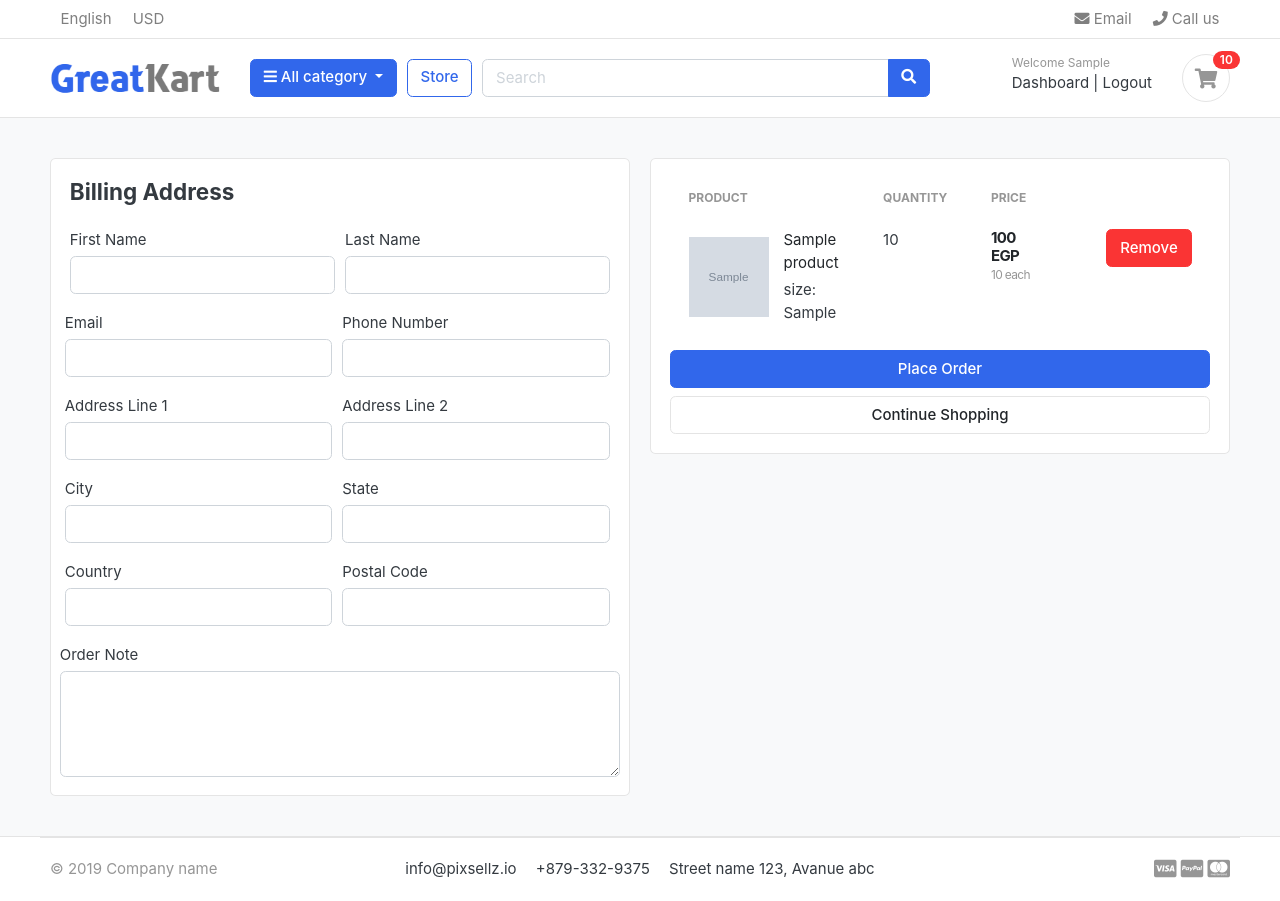
After one commit to Jamal-Ayman/greatkart-django, a Django app: page /cart/checkout/ in a window 1280 px wide. The commit adds this page. Run offline with Django 3.2, Linux system fonts and the light colour scheme; a user stored in the database is signed in; tables that the repository leaves empty hold one stand-in row (values such as "Sample post"); grey boxes marked "Sample" are stand-in pictures; some libraries are stand-ins or nearby versions; some web fonts are replaced.

Commit message:
handle cart & checkout login user

```diff
--- a/carts/context_processors.py
+++ b/carts/context_processors.py
@@ -10,7 +10,10 @@ def counter(request):
     else:
         try:
             cart = Cart.objects.filter(cart_id=_cart_id(request))
-            cart_items = CartItem.objects.all().filter(cart=cart[:1])
+            if request.user.is_authenticated:
+                cart_items = CartItem.objects.all().filter(user=request.user)
+            else:
+                cart_items = CartItem.objects.all().filter(cart=cart[:1])
             for cart_item in cart_items:
                 cart_count += cart_item.quantity
         except Cart.DoesNotExist:
--- a/carts/models.py
+++ b/carts/models.py
@@ -1,6 +1,7 @@
 from django.db import models
 
 # Create your models here.
+from accounts.models import Account
 from store.models import Product, Variation
 
 
@@ -13,9 +14,10 @@ class Cart(models.Model):
 
 
 class CartItem(models.Model):
+    user = models.ForeignKey(Account, on_delete=models.CASCADE, null=True)
     product = models.ForeignKey(Product, on_delete=models.CASCADE)
     variations = models.ManyToManyField(Variation, blank=True)
-    cart = models.ForeignKey(Cart, on_delete=models.CASCADE)
+    cart = models.ForeignKey(Cart, on_delete=models.CASCADE, null=True)
     quantity = models.IntegerField()
     is_active = models.BooleanField(default=True)
 
--- a/carts/urls.py
+++ b/carts/urls.py
@@ -6,6 +6,7 @@ urlpatterns = [
     path('', views.cart, name='cart'),
     path('add_cart/<int:product_id>/', views.add_cart, name='add_cart'),
     path('remove_cart/<int:product_id>/<int:cart_item_id>/', views.remove_cart, name='remove_cart'),
-    path('remove_cart_item/<int:product_id>/<int:cart_item_id>/', views.remove_cart_item, name='remove_cart_item')
+    path('remove_cart_item/<int:product_id>/<int:cart_item_id>/', views.remove_cart_item, name='remove_cart_item'),
 
+    path('checkout/', views.checkout, name='checkout')
 ]
--- a/carts/views.py
+++ b/carts/views.py
@@ -1,3 +1,5 @@
+from django.contrib.auth.decorators import login_required
+from django.core.exceptions import ObjectDoesNotExist
 from django.http import HttpResponse
 from django.shortcuts import render, redirect, get_object_or_404
 
@@ -14,64 +16,115 @@ def _cart_id(request):
 
 
 def add_cart(request, product_id):
+    current_user = request.user
     product = Product.objects.get(id=product_id)
-    product_variation = []
-    if request.method == 'POST':
-        for item in request.POST:
-            key = item
-            value = request.POST[key]
-            # print(key, value)
+    if current_user.is_authenticated:
+        product_variation = []
+        if request.method == 'POST':
+            for item in request.POST:
+                key = item
+                value = request.POST[key]
+                # print(key, value)
 
-            try:
-                variation = Variation.objects.get(product=product, variation_category__iexact=key,
-                                                  variation_value__iexact=value)
-                product_variation.append(variation)
-            except:
-                pass
+                try:
+                    variation = Variation.objects.get(product=product, variation_category__iexact=key,
+                                                      variation_value__iexact=value)
+                    product_variation.append(variation)
+                except:
+                    pass
 
-    try:
-        cart = Cart.objects.get(cart_id=_cart_id(request))
-    except Cart.DoesNotExist:
-        cart = Cart.objects.create(cart_id=_cart_id(request))
-    cart.save()
-    is_cart_items_exists = CartItem.objects.filter(product=product, cart=cart).exists()
-    if is_cart_items_exists:
-        cart_item = CartItem.objects.filter(cart=cart, product=product)
-        ex_var_list = []
-        id1 = []
-        for item in cart_item:
-            existing_variation = item.variations.all()
-            ex_var_list.append(list(existing_variation))
-            id1.append(item.id)
-        print(ex_var_list)
-        if product_variation in ex_var_list:
-            index = ex_var_list.index(product_variation)
-            item_id = id1[index]
-            item = CartItem.objects.get(product=product, id=item_id)
-            item.quantity += 1
-            item.save()
+        is_cart_items_exists = CartItem.objects.filter(product=product, user=current_user).exists()
+        if is_cart_items_exists:
+            cart_item = CartItem.objects.filter(user=current_user, product=product)
+            ex_var_list = []
+            id1 = []
+            for item in cart_item:
+                existing_variation = item.variations.all()
+                ex_var_list.append(list(existing_variation))
+                id1.append(item.id)
+            print(ex_var_list)
+            if product_variation in ex_var_list:
+                index = ex_var_list.index(product_variation)
+                item_id = id1[index]
+                item = CartItem.objects.get(product=product, id=item_id)
+                item.quantity += 1
+                item.save()
+            else:
+                item = CartItem.objects.create(product=product, quantity=1, user=current_user)
+                if len(product_variation) > 0:
+                    item.variations.clear()
+                    item.variations.add(*product_variation)
+                # cart_item.quantity += 1
+                item.save()
         else:
-            item = CartItem.objects.create(product=product, quantity=1, cart=cart)
+            cart_item = CartItem.objects.create(user=current_user, product=product, quantity=1)
             if len(product_variation) > 0:
-                item.variations.clear()
-                item.variations.add(*product_variation)
-            # cart_item.quantity += 1
-            item.save()
+                cart_item.variations.clear()
+                cart_item.variations.add(*product_variation)
+            cart_item.save()
+
+        return redirect('cart')
     else:
-        cart_item = CartItem.objects.create(cart=cart, product=product, quantity=1)
-        if len(product_variation) > 0:
-            cart_item.variations.clear()
-            cart_item.variations.add(*product_variation)
-        cart_item.save()
+        product_variation = []
+        if request.method == 'POST':
+            for item in request.POST:
+                key = item
+                value = request.POST[key]
+                # print(key, value)
 
-    return redirect('cart')
+                try:
+                    variation = Variation.objects.get(product=product, variation_category__iexact=key,
+                                                      variation_value__iexact=value)
+                    product_variation.append(variation)
+                except:
+                    pass
+
+        try:
+            cart = Cart.objects.get(cart_id=_cart_id(request))
+        except Cart.DoesNotExist:
+            cart = Cart.objects.create(cart_id=_cart_id(request))
+        cart.save()
+        is_cart_items_exists = CartItem.objects.filter(product=product, cart=cart).exists()
+        if is_cart_items_exists:
+            cart_item = CartItem.objects.filter(cart=cart, product=product)
+            ex_var_list = []
+            id1 = []
+            for item in cart_item:
+                existing_variation = item.variations.all()
+                ex_var_list.append(list(existing_variation))
+                id1.append(item.id)
+            print(ex_var_list)
+            if product_variation in ex_var_list:
+                index = ex_var_list.index(product_variation)
+                item_id = id1[index]
+                item = CartItem.objects.get(product=product, id=item_id)
+                item.quantity += 1
+                item.save()
+            else:
+                item = CartItem.objects.create(product=product, quantity=1, cart=cart)
+                if len(product_variation) > 0:
+                    item.variations.clear()
+                    item.variations.add(*product_variation)
+                # cart_item.quantity += 1
+                item.save()
+        else:
+            cart_item = CartItem.objects.create(cart=cart, product=product, quantity=1)
+            if len(product_variation) > 0:
+                cart_item.variations.clear()
+                cart_item.variations.add(*product_variation)
+            cart_item.save()
+
+        return redirect('cart')
 
 
 def remove_cart(request, product_id, cart_item_id):
-    cart = Cart.objects.get(cart_id=_cart_id(request))
     product = get_object_or_404(Product, id=product_id)
     try:
-        cart_item = CartItem.objects.get(product=product, cart=cart, id=cart_item_id)
+        if request.user.is_authenticated:
+            cart_item = CartItem.objects.get(product=product, user=request.user, id=cart_item_id)
+        else:
+            cart = Cart.objects.get(cart_id=_cart_id(request))
+            cart_item = CartItem.objects.get(product=product, cart=cart, id=cart_item_id)
         if cart_item.quantity > 1:
             cart_item.quantity -= 1
             cart_item.save()
@@ -83,10 +136,14 @@ def remove_cart(request, product_id, cart_item_id):
 
 
 def remove_cart_item(request, product_id, cart_item_id):
-    cart = Cart.objects.get(cart_id=_cart_id(request))
+
     product = get_object_or_404(Product, id=product_id)
     try:
-        cart_item = CartItem.objects.get(product=product, cart=cart, id=cart_item_id)
+        if request.user.is_authenticated:
+            cart_item = CartItem.objects.get(product=product, user=request.user, id=cart_item_id)
+        else:
+            cart = Cart.objects.get(cart_id=_cart_id(request))
+            cart_item = CartItem.objects.get(product=product, cart=cart, id=cart_item_id)
         cart_item.delete()
     except:
         pass
@@ -95,8 +152,11 @@ def remove_cart_item(request, product_id, cart_item_id):
 
 def cart(request, total=0, quantity=0, cart_items=None):
     try:
-        cart = Cart.objects.get(cart_id=_cart_id(request))
-        cart_items = CartItem.objects.filter(cart=cart, is_active=True)
+        if request.user.is_authenticated:
+            cart_items = CartItem.objects.filter(user=request.user, is_active=True)
+        else:
+            cart = Cart.objects.get(cart_id=_cart_id(request))
+            cart_items = CartItem.objects.filter(cart=cart, is_active=True)
         for cart_item in cart_items:
             total += (cart_item.product.price * cart_item.quantity)
             quantity += cart_item.quantity
@@ -113,3 +173,31 @@ def cart(request, total=0, quantity=0, cart_items=None):
                'grandtotal': grandtotal
                }
     return render(request, 'store/cart.html', context)
+
+
+@login_required(login_url='login')
+def checkout(request, total=0, quantity=0, cart_items=None):
+    try:
+        tax = 0
+        grandtotal = 0
+        if request.user.is_authenticated:
+            cart_items = CartItem.objects.filter(user=request.user, is_active=True)
+        else:
+            cart = Cart.objects.get(cart_id=_cart_id(request))
+            cart_items = CartItem.objects.filter(cart=cart, is_active=True)
+        for cart_item in cart_items:
+            total += (cart_item.product.price * cart_item.quantity)
+            quantity += cart_item.quantity
+        tax = (2 * total) / 100
+        grandtotal = total + tax
+
+    except ObjectDoesNotExist:
+        pass
+
+    context = {'total': total,
+               'quantity': quantity,
+               'cart_items': cart_items,
+               'tax': tax,
+               'grandtotal': grandtotal
+               }
+    return render(request, 'store/checkout.html', context)
--- a/djangocarte/templates/store/cart.html
+++ b/djangocarte/templates/store/cart.html
@@ -107,7 +107,7 @@
 			<p class="text-center mb-3">
 				<img src="{% static './images/misc/payments.png' %}" height="26">
 			</p>
-			<a href="./place-order.html" class="btn btn-primary btn-block"> Checkout </a>
+			<a href="{% url 'checkout' %}" class="btn btn-primary btn-block"> Checkout </a>
 			<a href="{% url 'store' %}" class="btn btn-light btn-block">Continue Shopping</a>
 		</div> <!-- card-body.// -->
 		</div> <!-- card.// -->
--- /dev/null
+++ b/djangocarte/templates/store/checkout.html
@@ -0,0 +1,157 @@
+{% extends 'base.html' %}
+{% load static %}
+{% block content %}
+
+
+
+
+
+
+
+
+<section class="section-content padding-y bg">
+<div class="container">
+
+<!-- ============================ COMPONENT 1 ================================= -->
+
+<div class="row">
+	<aside class="col-lg-6">
+<div class="card">
+    <div class="card-body">
+        <h4 class="card-title mb-4">Billing Address</h4>
+        <form action="#" method="POST">
+            {% csrf_token %}
+            <div class="form-row">
+                <div class="col form-group">
+                    <label for="">First Name</label>
+                    <input type="text" name="first_name" class="form-control" required>
+
+                </div>
+                  <div class="col form-group">
+                    <label for="">Last Name</label>
+                    <input type="text" name="last_name" class="form-control" required>
+
+                </div>
+                <div class="form-row">
+                 <div class="col form-group">
+                    <label for="">Email</label>
+                    <input type="email" name="email" class="form-control"  required>
+
+                </div>
+                  <div class="col form-group">
+                    <label for="">Phone Number</label>
+                    <input type="text" name="phone" class="form-control" required>
+
+                </div>
+                    </div>
+                <div class="form-row">
+                 <div class="col form-group">
+                    <label for="">Address Line 1</label>
+                    <input type="text" name="address_line1" class="form-control" required>
+
+                </div>
+                  <div class="col form-group">
+                    <label for="">Address Line 2</label>
+                    <input type="text" name="address_line2" class="form-control" required>
+                  </div>
+                </div>
+                <div class="form-row">
+                 <div class="col form-group">
+                    <label for="">City</label>
+                    <input type="text" name="city" class="form-control" required>
+
+                </div>
+                  <div class="col form-group">
+                    <label for="">State</label>
+                    <input type="text" name="state" class="form-control" required>
+                  </div>
+                </div>
+                 <div class="form-row">
+                 <div class="col form-group">
+                    <label for="">Country</label>
+                    <input type="text" name="country" class="form-control" required>
+
+                </div>
+                  <div class="col form-group">
+                    <label for="">Postal Code</label>
+                    <input type="text" name="postal_code" class="form-control" required>
+                  </div>
+                </div>
+                <div class="form-row">
+                    <label for="">Order Note</label>
+                    <textarea name="order_note" rows="4" cols="45" class="form-control"></textarea>
+                </div>
+            </div>
+
+    </div>
+
+</div> <!-- card.// -->
+
+	</aside> <!-- col.// -->
+	<aside class="col-lg-6">
+
+		<div class="card">
+		<div class="card-body">
+            <table class="table table-borderless table-shopping-cart">
+<thead class="text-muted">
+
+<tr class="small text-uppercase">
+  <th scope="col">Product</th>
+  <th scope="col" width="120">Quantity</th>
+  <th scope="col" width="120">Price</th>
+  <th scope="col" class="text-right" width="200"> </th>
+</tr>
+</thead>
+<tbody>
+{% for cart_item in cart_items %}
+<tr>
+	<td>
+		<figure class="itemside align-items-center">
+			<div class="aside"><img src="{{cart_item.product.image.url}}" class="img-sm"></div>
+			<figcaption class="info">
+				<a href="{{ cart_item.product.get_url }}" class="title text-dark">{{cart_item.product.product_name}}</a>
+				<p class="text-muted small"></p>
+				{% if cart_item.variations.all %}
+				{% for item in cart_item.variations.all %}
+				{{ item.variation_category }}: {{item.variation_value}}
+				<br>
+				{% endfor %}
+				{% endif %}
+			</figcaption>
+		</figure>
+	</td>
+	<td>
+		<!-- col.// -->
+					<label for="">{{cart_item.quantity}}</label>
+	</td>
+	<td>
+		<div class="price-wrap">
+			<var class="price">{{cart_item.sub_total}} EGP</var>
+			<small class="text-muted"> {{cart_item.product.price}} each </small>
+		</div> <!-- price-wrap .// -->
+	</td>
+	<td class="text-right">
+	<a href="{% url 'remove_cart_item' cart_item.product.id cart_item.id %}" onclick="return confirm('Are yous ure you want to delete the item')" class="btn btn-danger"> Remove</a>
+	</td>
+</tr>
+{% endfor %}
+</tbody>
+</table>
+            <button type="submit" name="submit" class="btn btn-primary btn-block">Place Order</button>
+			<a href="{% url 'store' %}" class="btn btn-light btn-block">Continue Shopping</a>
+            </form>
+		</div> <!-- card-body.// -->
+		</div> <!-- card.// -->
+
+
+</aside> <!-- col.// -->
+
+
+</div> <!-- row.// -->
+
+<!-- ============================ COMPONENT 1 END .// ================================= -->
+
+</div> <!-- container .//  -->
+</section>
+
+{% endblock %}
--- a/store/models.py
+++ b/store/models.py
@@ -40,10 +40,7 @@ variation_category_choice = (
 
 
 class Variation(models.Model):
-    #product_category = models.ForeignKey(Category, blank=True, on_delete=models.CASCADE)
     product = models.ForeignKey(Product, on_delete=models.CASCADE)
-    #cities = City.objects.filter(country_id=country_id).order_by('product_name')
-    #product = Product.objects.filter(product_category=product_category).order_by
     variation_category = models.CharField(max_length=100, choices=variation_category_choice)
     variation_value = models.CharField(max_length=100)
     is_active = models.BooleanField(default=True)
```
Also changed, not shown: accounts/views.py (+49 -1 lines), carts/migrations/0003_cartitem_user.py (added), carts/migrations/0004_auto_20211101_2138.py (added), store/migrations/0005_remove_variation_product_category.py (added), 1 other file.
